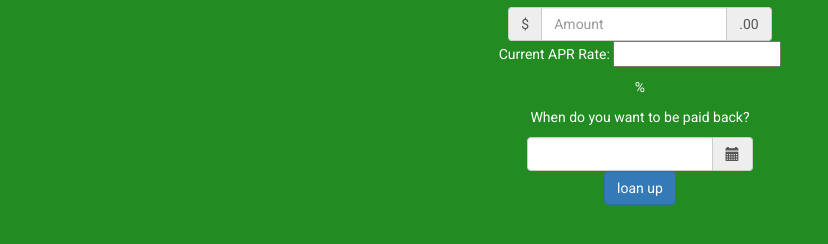
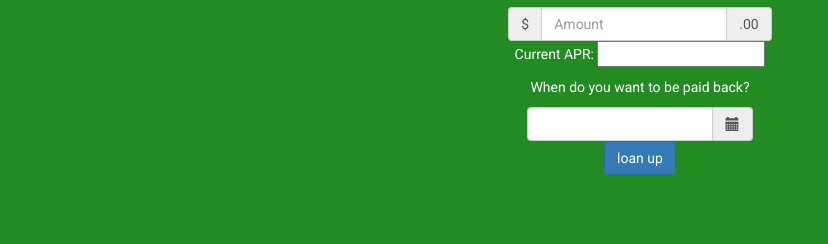
Before and after one commit to aschwizzy710/spotme, a website: page public/html/index.html in a window 1280 px wide. Both pictures are taken after a click on the button "Loan". Shown: the part 256-500 px from the top of the page, without its empty margins (0-828 px from the left). Drawn offline with nearby package versions, Linux system fonts and the light colour scheme; files that its build step writes are made by us from their sources; files whose address does not match are found by name.

Commit message:
getting ready to create receipt

```diff
--- a/public/html/index.html
+++ b/public/html/index.html
@@ -51,7 +51,7 @@
               </div>
             </div>
           </form>
-          <p>Current APR Rate: <input type="number" ng-model="contract.apr"><p>%</p>
+          <p>Current APR: <input type="number" ng-model="contract.apr" value="5">
 
           <p>When do you want to be paid back?</p>
 
@@ -68,7 +68,7 @@
           </form>
 
 
-          <button ng-click="createContract(newContract)" type="submit" class="btn btn-primary">loan up</button>
+          <button type="submit" class="btn btn-primary" ng-click='loan=true ; starthere=true; createContract(newContract)'>loan up</button>
         </div>
 
 
```
